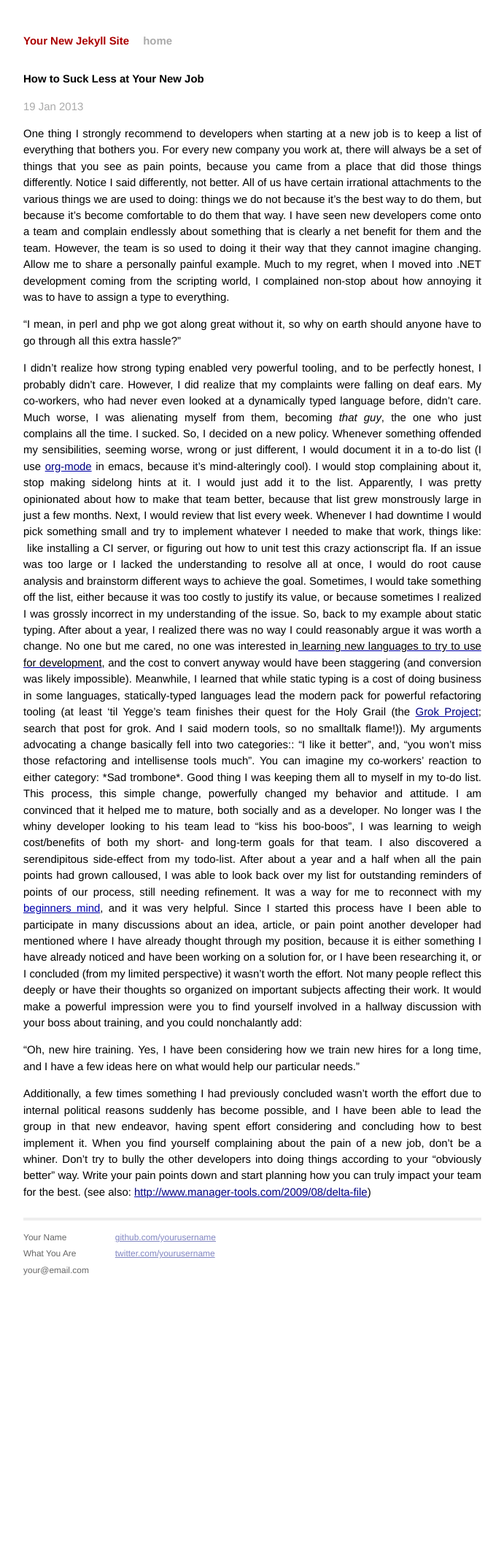
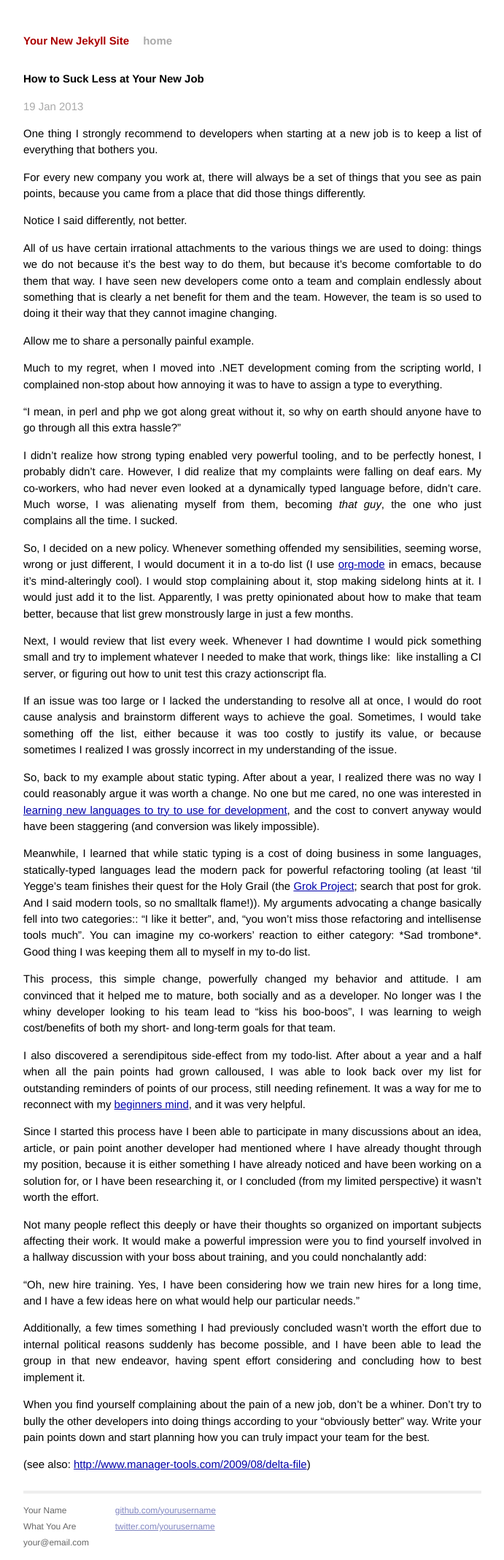
Before and after one commit to steveshogren/old-blog, a Jekyll site: the page built from _posts/2013-01-19-new-job-todo-list.html, in a window 1280 px wide. Shown: the whole page at 73% size, without its empty margins (294-985 px from the left). Built offline with Jekyll 4.4.1, drawn with Linux system fonts in a browser that asks for light colours; Markdown is read by kramdown in place of the engine named in the settings; before the commit the page ends 1763 px from its top, so only the background shows below that.

Commit message:
Cleaning the todo post

```diff
--- a/_posts/2013-01-19-new-job-todo-list.html
+++ b/_posts/2013-01-19-new-job-todo-list.html
@@ -11,43 +11,43 @@ meta:
   _original_import_author: Steve Shogren
   _edit_last: '1'
 ---
-<span style="color: #000000;">One thing I strongly recommend to developers when starting at a new job is to keep a list of everything that bothers you.</span>
+<p>One thing I strongly recommend to developers when starting at a new job is to keep a list of everything that bothers you.</p>
 
-<span style="color: #000000;">For every new company you work at, there will always be a set of things that you see as pain points, because you came from a place that did those things differently.</span>
+<p>For every new company you work at, there will always be a set of things that you see as pain points, because you came from a place that did those things differently.</p>
 
-<span style="color: #000000;">Notice I said differently, not better.</span>
+<p>Notice I said differently, not better.</p>
 
-<span style="color: #000000;">All of us have certain irrational attachments to the various things we are used to doing: things we do not because it’s the best way to do them, but because it’s become comfortable to do them that way. I have seen new developers come onto a team and complain endlessly about something that is clearly a net benefit for them and the team. However, the team is so used to doing it their way that they cannot imagine changing.</span>
+<p>All of us have certain irrational attachments to the various things we are used to doing: things we do not because it’s the best way to do them, but because it’s become comfortable to do them that way. I have seen new developers come onto a team and complain endlessly about something that is clearly a net benefit for them and the team. However, the team is so used to doing it their way that they cannot imagine changing.</p>
 
-<span style="color: #000000;">Allow me to share a personally painful example.</span>
+<p>Allow me to share a personally painful example.</p>
 
-<span style="color: #000000;">Much to my regret, when I moved into .NET development coming from the scripting world, I complained non-stop about how annoying it was to have to assign a type to everything.</span>
+<p>Much to my regret, when I moved into .NET development coming from the scripting world, I complained non-stop about how annoying it was to have to assign a type to everything.</p>
 <blockquote>
-<p dir="ltr"><span style="color: #000000;">“I mean, in perl and php we got along great without it, so why on earth should anyone have to go through all this extra hassle?”</span></p>
+<p dir="ltr"><p>“I mean, in perl and php we got along great without it, so why on earth should anyone have to go through all this extra hassle?”</p></p>
 </blockquote>
-<span style="color: #000000;">I didn’t realize how strong typing enabled very powerful tooling, and to be perfectly honest, I probably didn’t care. However, I did realize that my complaints were falling on deaf ears. My co-workers, who had never even looked at a dynamically typed language before, didn’t care. Much worse, I was alienating myself from them, becoming<em> that guy</em>, the one who just complains all the time. I sucked.</span>
+<p>I didn’t realize how strong typing enabled very powerful tooling, and to be perfectly honest, I probably didn’t care. However, I did realize that my complaints were falling on deaf ears. My co-workers, who had never even looked at a dynamically typed language before, didn’t care. Much worse, I was alienating myself from them, becoming<em> that guy</em>, the one who just complains all the time. I sucked.</p>
 
-<span style="color: #000000;">So, I decided on a new policy. Whenever something offended my sensibilities, seeming worse, wrong or just different, I would document it in a to-do list (I use <span style="color: #000080;"><a href="http://orgmode.org/"><span style="color: #000080;">org-mode</span></a></span> in emacs, because it’s mind-alteringly cool). I would stop complaining about it, stop making sidelong hints at it. I would just add it to the list. Apparently, I was pretty opinionated about how to make that team better, because that list grew monstrously large in just a few months.</span>
+<p>So, I decided on a new policy. Whenever something offended my sensibilities, seeming worse, wrong or just different, I would document it in a to-do list (I use <a href="http://orgmode.org/">org-mode</a> in emacs, because it’s mind-alteringly cool). I would stop complaining about it, stop making sidelong hints at it. I would just add it to the list. Apparently, I was pretty opinionated about how to make that team better, because that list grew monstrously large in just a few months.</p>
 
-<span style="color: #000000;">Next, I would review that list every week. Whenever I had downtime I would pick something small and try to implement whatever I needed to make that work, things like:  like installing a CI server, or figuring out how to unit test this crazy actionscript fla.</span>
+<p>Next, I would review that list every week. Whenever I had downtime I would pick something small and try to implement whatever I needed to make that work, things like:  like installing a CI server, or figuring out how to unit test this crazy actionscript fla.</p>
 
-<span style="color: #000000;">If an issue was too large or I lacked the understanding to resolve all at once, I would do root cause analysis and brainstorm different ways to achieve the goal. Sometimes, I would take something off the list, either because it was too costly to justify its value, or because sometimes I realized I was grossly incorrect in my understanding of the issue.</span>
+<p>If an issue was too large or I lacked the understanding to resolve all at once, I would do root cause analysis and brainstorm different ways to achieve the goal. Sometimes, I would take something off the list, either because it was too costly to justify its value, or because sometimes I realized I was grossly incorrect in my understanding of the issue.</p>
 
-<span style="color: #000000;">So, back to my example about static typing. After about a year, I realized there was no way I could reasonably argue it was worth a change. No one but me cared, no one was interested in<a href="http://deliberate-software.com/how-to-escape-from-programming_language/" target="_blank"><span style="color: #000000;"> learning new languages to try to use for development</span></a>, and the cost to convert anyway would have been staggering (and conversion was likely impossible).</span>
+<p>So, back to my example about static typing. After about a year, I realized there was no way I could reasonably argue it was worth a change. No one but me cared, no one was interested in<a href="http://deliberate-software.com/how-to-escape-from-programming_language/" target="_blank"> learning new languages to try to use for development</a>, and the cost to convert anyway would have been staggering (and conversion was likely impossible).</p>
 
-<span style="color: #000000;">Meanwhile, I learned that while static typing is a cost of doing business in some languages, statically-typed languages lead the modern pack for powerful refactoring tooling (at least ‘til Yegge’s team finishes their quest for the Holy Grail (the <span style="color: #000080;"><a href="https://plus.google.com/110981030061712822816/posts/KaSKeg4vQtz"><span style="color: #000080;">Grok Project</span></a></span>; search that post for grok. And I said modern tools, so no smalltalk flame!)). My arguments advocating a change basically fell into two categories:: “I like it better”, and, “you won’t miss those refactoring and intellisense tools much”. You can imagine my co-workers’ reaction to either category: *Sad trombone*. Good thing I was keeping them all to myself in my to-do list.</span>
+<p>Meanwhile, I learned that while static typing is a cost of doing business in some languages, statically-typed languages lead the modern pack for powerful refactoring tooling (at least ‘til Yegge’s team finishes their quest for the Holy Grail (the <a href="https://plus.google.com/110981030061712822816/posts/KaSKeg4vQtz">Grok Project</a>; search that post for grok. And I said modern tools, so no smalltalk flame!)). My arguments advocating a change basically fell into two categories:: “I like it better”, and, “you won’t miss those refactoring and intellisense tools much”. You can imagine my co-workers’ reaction to either category: *Sad trombone*. Good thing I was keeping them all to myself in my to-do list.</p>
 
-<span style="color: #000000;">This process, this simple change, powerfully changed my behavior and attitude. I am convinced that it helped me to mature, both socially and as a developer. No longer was I the whiny developer looking to his team lead to “kiss his boo-boos”, I was learning to weigh cost/benefits of both my short- and long-term goals for that team.</span>
+<p>This process, this simple change, powerfully changed my behavior and attitude. I am convinced that it helped me to mature, both socially and as a developer. No longer was I the whiny developer looking to his team lead to “kiss his boo-boos”, I was learning to weigh cost/benefits of both my short- and long-term goals for that team.</p>
 
-<span style="color: #000000;">I also discovered a serendipitous side-effect from my todo-list. After about a year and a half when all the pain points had grown calloused, I was able to look back over my list for outstanding reminders of points of our process, still needing refinement. It was a way for me to reconnect with my <a href="http://www.c2.com/cgi/wiki?BeginnersMind">beginners mind</a>, and it was very helpful.</span>
+<p>I also discovered a serendipitous side-effect from my todo-list. After about a year and a half when all the pain points had grown calloused, I was able to look back over my list for outstanding reminders of points of our process, still needing refinement. It was a way for me to reconnect with my <a href="http://www.c2.com/cgi/wiki?BeginnersMind">beginners mind</a>, and it was very helpful.</p>
 
-<span style="color: #000000;">Since I started this process have I been able to participate in many discussions about an idea, article, or pain point another developer had mentioned where I have already thought through my position, because it is either something I have already noticed and have been working on a solution for, or I have been researching it, or I concluded (from my limited perspective) it wasn’t worth the effort.</span>
+<p>Since I started this process have I been able to participate in many discussions about an idea, article, or pain point another developer had mentioned where I have already thought through my position, because it is either something I have already noticed and have been working on a solution for, or I have been researching it, or I concluded (from my limited perspective) it wasn’t worth the effort.</p>
 
-<span style="color: #000000;">Not many people reflect this deeply or have their thoughts so organized on important subjects affecting their work. It would make a powerful impression were you to find yourself involved in a hallway discussion with your boss about training, and you could nonchalantly add:</span>
+<p>Not many people reflect this deeply or have their thoughts so organized on important subjects affecting their work. It would make a powerful impression were you to find yourself involved in a hallway discussion with your boss about training, and you could nonchalantly add:</p>
 <blockquote>
-<p dir="ltr"><span style="color: #000000;">“Oh, new hire training. Yes, I have been considering how we train new hires for a long time, and I have a few ideas here on what would help our particular needs.”</span></p>
+<p dir="ltr"><p>“Oh, new hire training. Yes, I have been considering how we train new hires for a long time, and I have a few ideas here on what would help our particular needs.”</p></p>
 </blockquote>
-<span style="color: #000000;">Additionally, a few times something I had previously concluded wasn’t worth the effort due to internal political reasons suddenly has become possible, and I have been able to lead the group in that new endeavor, having spent effort considering and concluding how to best implement it.</span>
+<p>Additionally, a few times something I had previously concluded wasn’t worth the effort due to internal political reasons suddenly has become possible, and I have been able to lead the group in that new endeavor, having spent effort considering and concluding how to best implement it.</p>
 
-<span style="color: #000000;">When you find yourself complaining about the pain of a new job, don’t be a whiner. Don’t try to bully the other developers into doing things according to your “obviously better” way. Write your pain points down and start planning how you can truly impact your team for the best.</span>
-<span style="color: #000000;"> (see also: <span style="color: #000080;"><a href="http://www.manager-tools.com/2009/08/delta-file"><span style="color: #000080;">http://www.manager-tools.com/2009/08/delta-file</span></a></span>)</span>
+<p>When you find yourself complaining about the pain of a new job, don’t be a whiner. Don’t try to bully the other developers into doing things according to your “obviously better” way. Write your pain points down and start planning how you can truly impact your team for the best.</p>
+<p> (see also: <a href="http://www.manager-tools.com/2009/08/delta-file">http://www.manager-tools.com/2009/08/delta-file</a>)</p>
```
